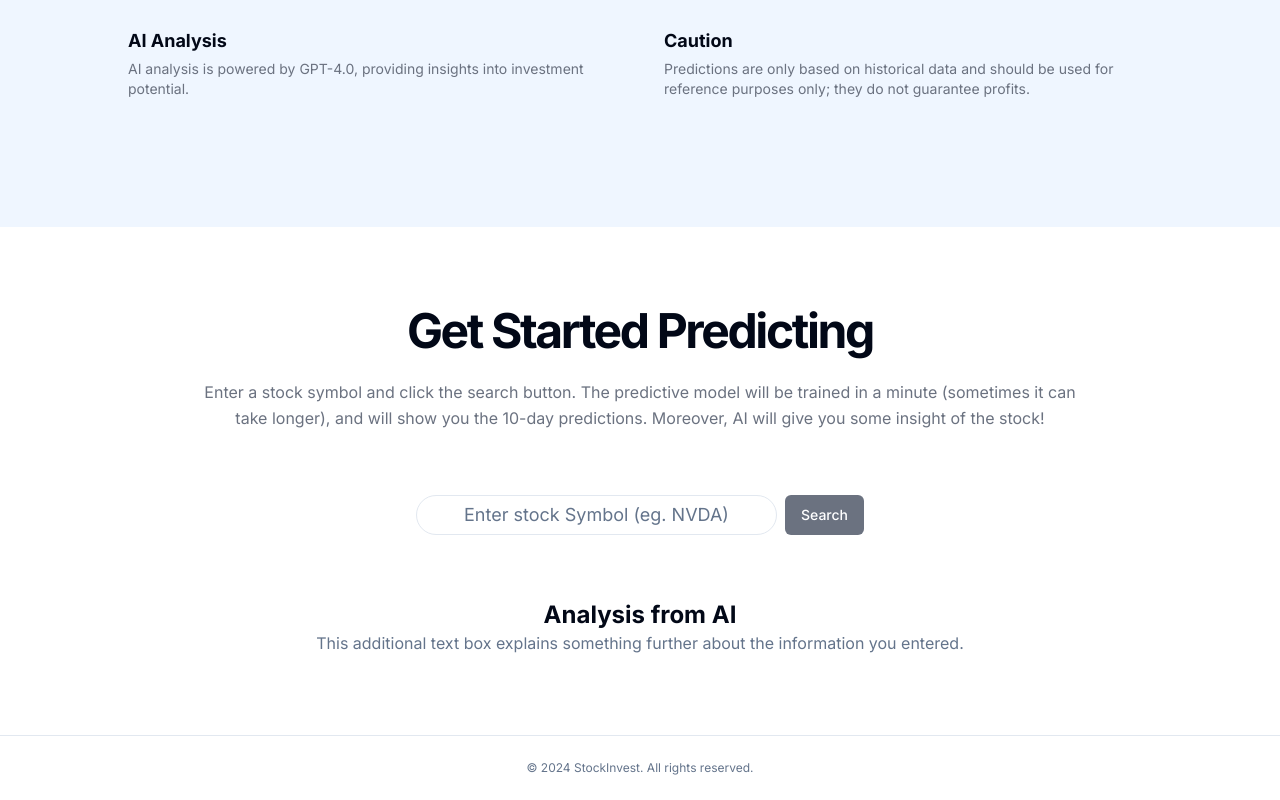
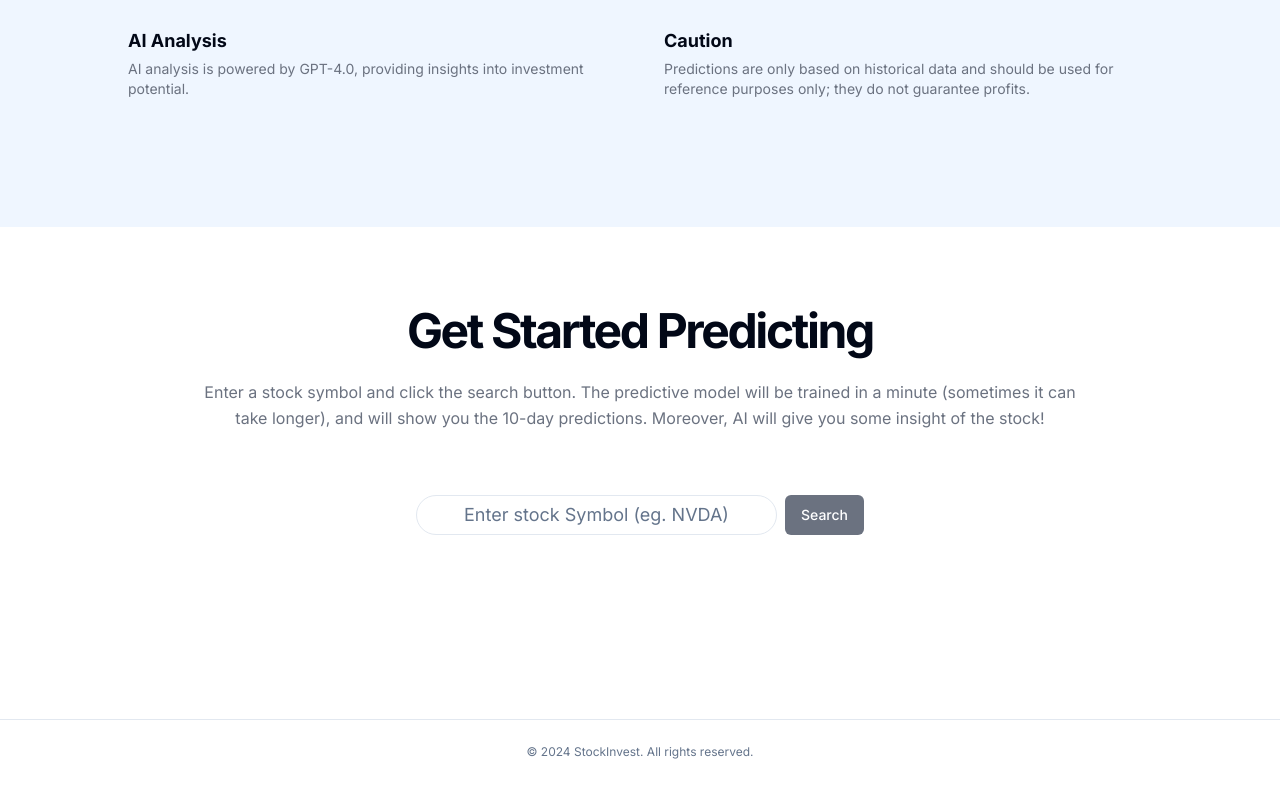
Before and after one commit to Soohyeun/stockInvest, a Next.js app: page / in a window 1280 px wide. Shown: the part 1095-1895 px from the top of the page. Built offline with nearby package versions, Linux system fonts and the light colour scheme.

Commit message:
Make loading spin

```diff
--- a/src/components/prediction.jsx
+++ b/src/components/prediction.jsx
@@ -4,18 +4,22 @@ import { Button } from "@/components/ui/button";
 import { PredictionResult } from "./predictionResult";
 import { AIAnalysis } from "./aiAnalysis";
 import { fetchPredictionResult } from "@/lib/apiRequest";
+import { Loading } from "./ui/loading";
 
 export function Prediction() {
+  const [isLoading, setIsLoading] = useState(false);
   const [stockSymbol, setStockSymbol] = useState("");
   const [predictions, setPredictions] = useState([]);
-  const [last10, setLast10] = useState({})
+  const [last10, setLast10] = useState({});
 
   const onChangeText = (e) => {
     setStockSymbol(e.target.value);
   };
 
-  const onClickButton = () => {
-    fetchPredictionResult(setPredictions, setLast10, stockSymbol);
+  const onClickButton = async () => {
+    setIsLoading(true);
+    await fetchPredictionResult(setPredictions, setLast10, stockSymbol);
+    setIsLoading(false);
   };
 
   return (
@@ -27,7 +31,8 @@ export function Prediction() {
         <p className="max-w-[900px] text-gray-500 text-center md:text-l/relaxed lg:text-base/relaxed xl:text-l/relaxed">
           Enter a stock symbol and click the search button. The predictive model
           will be trained in a minute (sometimes it can take longer), and will
-          show you the 10-day predictions. Moreover, AI will give you some insight of the stock!
+          show you the 10-day predictions. Moreover, AI will give you some
+          insight of the stock!
         </p>
         <div className="w-full mt-10 max-w-md flex items-center space-x-2">
           <Input
@@ -42,9 +47,17 @@ export function Prediction() {
             Search
           </Button>
         </div>
-        <div>
-          <PredictionResult predictions = {predictions} last10={last10}></PredictionResult>
-          <AIAnalysis></AIAnalysis>
+        <div className="relative min-h-[10vh]">
+          {predictions.length != 0 && (
+            <div className={`relative ${isLoading ? "opacity-20" : ""}`}>
+              <PredictionResult
+                predictions={predictions}
+                last10={last10}
+              ></PredictionResult>
+              <AIAnalysis></AIAnalysis>
+            </div>
+          )}
+          {isLoading && <Loading />}
         </div>
       </div>
     </div>
--- a/src/components/predictionResult.jsx
+++ b/src/components/predictionResult.jsx
@@ -15,7 +15,6 @@ export function PredictionResult({ predictions, last10 }) {
   const increased = (avg_predictions >= avg_last10) ? true : false
 
   return (
-    predictions.length != 0 && (
       <div className="mt-10">
         <h3 className="text-2xl font-bold text-center">
           Predictions for upcoming 10 days
@@ -37,6 +36,5 @@ export function PredictionResult({ predictions, last10 }) {
           </div>
         </div>
       </div>
-    )
   );
 }
--- /dev/null
+++ b/src/components/ui/loading.jsx
@@ -0,0 +1,7 @@
+export function Loading() {
+  return (
+    <div className="loading pt-20 absolute top-1/2 left-1/2 transform -translate-x-1/2 -translate-y-1/2">
+      <div className="border-gray-300 h-20 w-20 animate-spin rounded-full border-8 border-t-gray-600" />
+    </div>
+  );
+}
```
